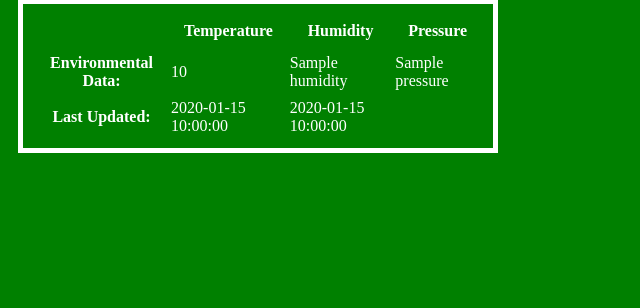
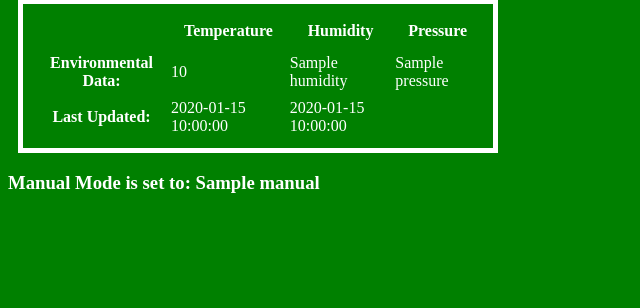
Before and after one commit to WilliamBaltus/IoT_Smart_Contract, a Python web app: template templates/index.html in a window 1280 px wide. Shown: the part 289-597 px from the top of the page, without its empty margins (0-640 px from the left). Run offline with Jinja, Linux system fonts and the light colour scheme; the template is opened without the code that fills it: most values are stand-ins (such as "Sample title", 1, 10 or a date in 2020).

Commit message:
added manual mode
IT WORKS SO FAR!!!

```diff
--- a/app.py
+++ b/app.py
@@ -8,7 +8,7 @@
 
 
 from flask import Flask, render_template
-from functions.firebaseHelper import pullFirebase
+from functions.firebaseHelper import pullFirebase, getManualMode
 import time
 from turbo_flask import Turbo
 import threading
@@ -46,6 +46,7 @@ def update_load():
 def index():
     #get data from firebase to load onto index page
     latestData = pullFirebase()
+    userInputManual = getManualMode()
     temp = str(latestData['Temperature']) + " F"
     humidity = str(latestData['Humidity']) + "%"
     pressure = str(latestData['Pressure']) + "HPa"
@@ -55,6 +56,7 @@ def index():
                     'Pressure': pressure,
                     'Date': time.strftime("%m/%d/%y"),
                     'Timestamp': time.strftime("at %I:%M:%S%p"),
+                    'manual':  userInputManual
                     }
     return render_template('index.html', **templateData)
 
--- a/templates/index.html
+++ b/templates/index.html
@@ -20,8 +20,12 @@
 	    </style>
 	<body>
 		<img src = "{{url_for('static', filename='Intelli_Veggie_.jpg')}}"  alt = "Logo" >
+
+		<!-- This is an HTML chunk that contains the environmental data. A thread updates this small chunk of the page every 10 seconds as of now.-->
 		{% include "latestData.html" %}
     	{% block content %}{% endblock %}
+
+		<h3> Manual Mode is set to: {{manual}}</h3>
   	</body>
 </head>
 </html>
```
